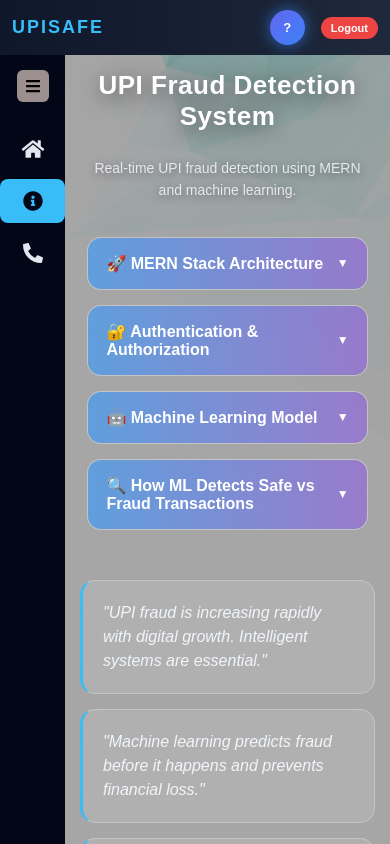
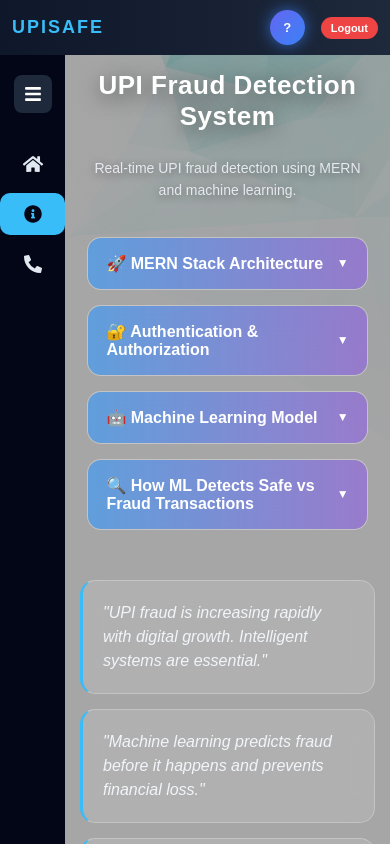
Before and after one commit to Tirtha134/UPISAFE_FRONTEND, a React (Vite) app: page /about in a window 390 px wide. Built offline with nearby package versions, Linux system fonts and the light colour scheme; no server answers.

Commit message:
Refactor Sidebar CSS for improved styling and layout

```diff
--- a/src/components/Sidebar.css
+++ b/src/components/Sidebar.css
@@ -1,14 +1,14 @@
-/* =========================
+/* ===========================
    SIDEBAR
-========================= */
+=========================== */
 
 .sidebar {
-  width: 80px;
-  height: calc(100vh - 65px);
-
   position: fixed;
   top: 65px;
   left: 0;
+
+  width: 80px;
+  height: calc(100vh - 65px);
 
   background: #020617;
 
@@ -21,55 +21,64 @@
   overflow-x: hidden;
   overflow-y: auto;
 
-  transition: 0.3s ease;
+  transition: all 0.3s ease;
 
   z-index: 999;
 }
 
-/* ===== EXPANDED ===== */
+/* Expanded */
 
 .sidebar.extended {
-  width: 200px;
-
+  width: 210px;
   align-items: flex-start;
-
   padding-left: 15px;
 }
 
-/* ===== MENU BUTTON ===== */
+/* ===========================
+   MENU BUTTON
+=========================== */
 
 .menu-container {
-  width: 35px;
-  height: 35px;
-
-  background: #9b8f8f;
-
-  border-radius: 6px;
+  width: 42px;
+  height: 42px;
 
   display: flex;
   align-items: center;
   justify-content: center;
 
-  margin-bottom: 25px;
+  background: #1e293b;
+
+  border-radius: 8px;
 
   cursor: pointer;
 
-  transition: 0.2s;
+  color: white;
+
+  transition: 0.3s;
+
+  margin-bottom: 30px;
 }
 
-/* ===== MENU ICON ===== */
+.menu-container:hover {
+  background: #38bdf8;
+  color: #020617;
+}
 
 .menu-icon {
-  width: 18px;
+  font-size: 20px;
 }
 
-/* ===== NAV ===== */
+/* ===========================
+   NAV
+=========================== */
 
 .nav {
   width: 100%;
 }
 
-/* ===== MENU ITEM ===== */
+/* ===========================
+   MENU ITEM
+=========================== */
 
 .menu-item {
   width: 100%;
@@ -78,64 +87,94 @@
   align-items: center;
   justify-content: center;
 
-  gap: 12px;
+  gap: 14px;
 
-  padding: 14px 10px;
-  margin-bottom: 8px;
+  padding: 14px 12px;
 
-  border-radius: 8px;
+  border-radius: 10px;
 
   cursor: pointer;
 
-  transition: 0.2s;
+  transition: 0.25s;
+
+  margin-bottom: 8px;
 
   box-sizing: border-box;
 }
-
-/* ===== EXPANDED ALIGN ===== */
 
 .sidebar.extended .menu-item {
   justify-content: flex-start;
 }
 
-/* ===== ICON ===== */
+/* ===========================
+   ICON
+=========================== */
 
 .icon {
-  font-size: 24px;
+  font-size: 22px;
   color: #e2e8f0;
   min-width: 24px;
+  transition: 0.3s;
 }
 
-/* ===== TEXT ===== */
+/* ===========================
+   TEXT
+=========================== */
 
 .menu-item p {
+  margin: 0;
+
   font-size: 15px;
+  font-weight: 500;
+
   color: #e2e8f0;
-  margin: 0;
 
   white-space: nowrap;
 }
 
-/* ===== HOVER ===== */
+/* ===========================
+   HOVER
+=========================== */
 
 .menu-item:hover {
   background: #1e293b;
 }
 
-/* ===== ACTIVE ===== */
+.menu-item:hover .icon,
+.menu-item:hover p {
+  color: #38bdf8;
+}
+
+/* ===========================
+   ACTIVE
+=========================== */
 
 .menu-item.active {
   background: #38bdf8;
 }
 
-.menu-item.active p,
-.menu-item.active .icon {
+.menu-item.active .icon,
+.menu-item.active p {
   color: #020617;
+  font-weight: 600;
 }
 
-/* =========================
+/* ===========================
+   SCROLLBAR
+=========================== */
+
+.sidebar::-webkit-scrollbar {
+  width: 4px;
+}
+
+.sidebar::-webkit-scrollbar-thumb {
+  background: #334155;
+  border-radius: 10px;
+}
+
+/* ===========================
    TABLET
-========================= */
+=========================== */
 
 @media (max-width: 768px) {
   .sidebar {
@@ -147,7 +186,7 @@
   }
 
   .icon {
-    font-size: 22px;
+    font-size: 20px;
   }
 
   .menu-item p {
@@ -155,35 +194,36 @@
   }
 }
 
-/* =========================
+/* ===========================
    MOBILE
-========================= */
+=========================== */
 
 @media (max-width: 480px) {
   .sidebar {
     width: 65px;
-
     top: 55px;
     height: calc(100vh - 55px);
-
-    padding-top: 15px;
   }
 
   .sidebar.extended {
-    width: 180px;
+    width: 175px;
   }
 
   .menu-container {
-    width: 32px;
-    height: 32px;
+    width: 38px;
+    height: 38px;
+  }
+
+  .menu-icon {
+    font-size: 18px;
+  }
+
+  .icon {
+    font-size: 18px;
   }
 
   .menu-item {
-    padding: 12px 8px;
-  }
-
-  .icon {
-    font-size: 20px;
+    padding: 12px 10px;
   }
 
   .menu-item p {
@@ -191,9 +231,9 @@
   }
 }
 
-/* =========================
+/* ===========================
    EXTRA SMALL
-========================= */
+=========================== */
 
 @media (max-width: 330px) {
   .sidebar {
@@ -205,7 +245,7 @@
   }
 
   .icon {
-    font-size: 18px;
+    font-size: 17px;
   }
 
   .menu-item p {
```
